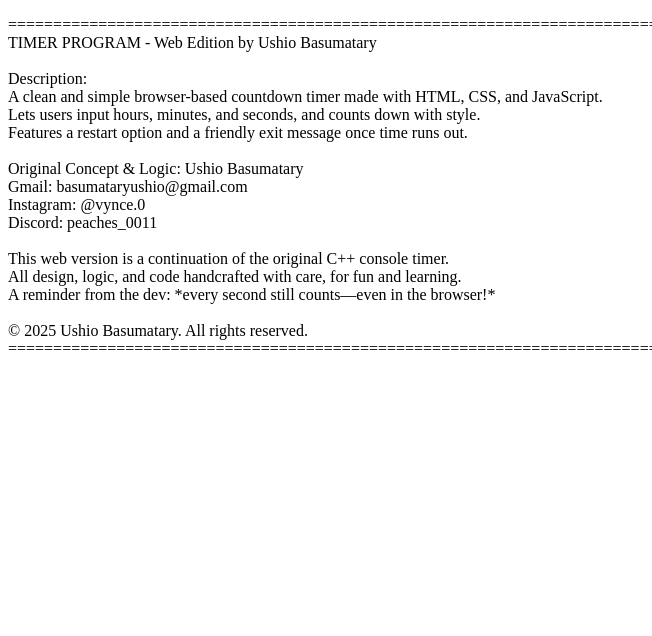
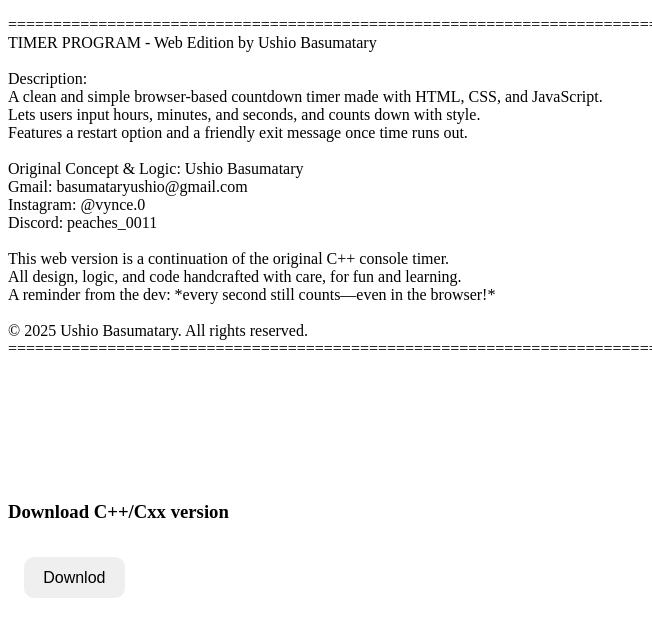
Before and after one commit to UshioBty/Timer, a plain HTML site: page credit-timer.html in a window 1280 px wide. Shown: the whole page, without its empty margins (0-652 px from the left). Drawn offline with Linux system fonts and the light colour scheme.

Commit message:
Update credit-timer.html

```diff
--- a/credit-timer.html
+++ b/credit-timer.html
@@ -5,6 +5,16 @@
   <meta http-equiv="CONTENT-TYPE" content="text/html; charset=UTF-8">
   <title>Hello, World!</title>
 </head>
+<style>
+  button {
+      padding: 0.7rem 1.2rem;
+      margin: 1rem;
+      border: #dedede 1px;
+      border-radius: 10px;
+      font-size: 1rem;
+      cursor: pointer;
+  }
+</style>
 <body>
   <p>
     ==================================================================================<br>
@@ -26,5 +36,8 @@
 
     © 2025 Ushio Basumatary. All rights reserved.<br>
     ==================================================================================  </p>
+    <br><br><br><br><br><br>
+    <H3>Download C++/Cxx version</H3>
+    <button>Downlod</button>
 </body>
 </html>
```
